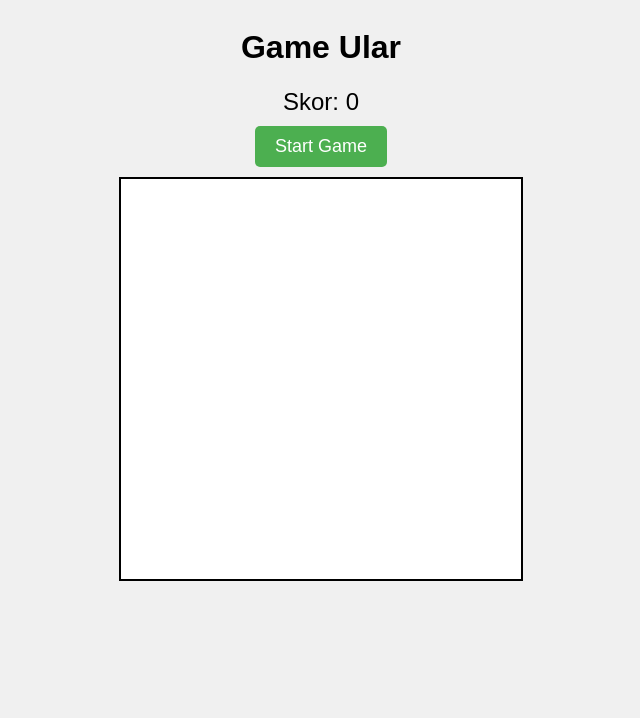
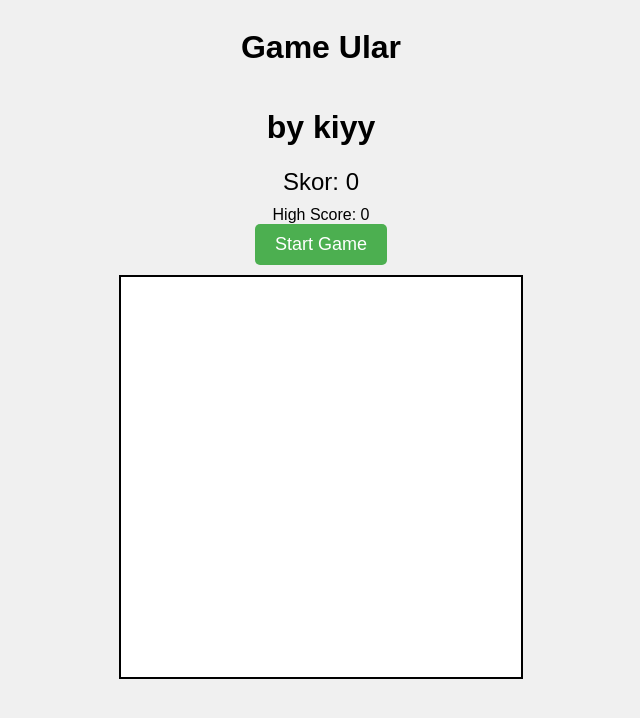
Before and after one commit to kiyysigma/snake, a plain HTML site: page index.html in a window 1280 px wide. Shown: the whole page, without its empty margins (319-959 px from the left). Drawn offline with Linux system fonts and the light colour scheme.

Commit message:
Add high score element and adjust start button
Added high score display and updated button placement.

```diff
--- a/index.html
+++ b/index.html
@@ -7,8 +7,10 @@
 </head>
 <body>
     <h1>Game Ular</h1>
+    <h1>by kiyy</h1>
     <div id="score">Skor: 0</div>
-    <button id="startBtn">Start Game</button>  <!-- Tombol baru -->
+    <div id="highScore">High Score: 0</div>  <!-- Elemen baru untuk high score -->
+    <button id="startBtn">Start Game</button>
     <canvas id="gameCanvas" width="400" height="400"></canvas>
     <script src="script.js"></script>
 </body>
```
